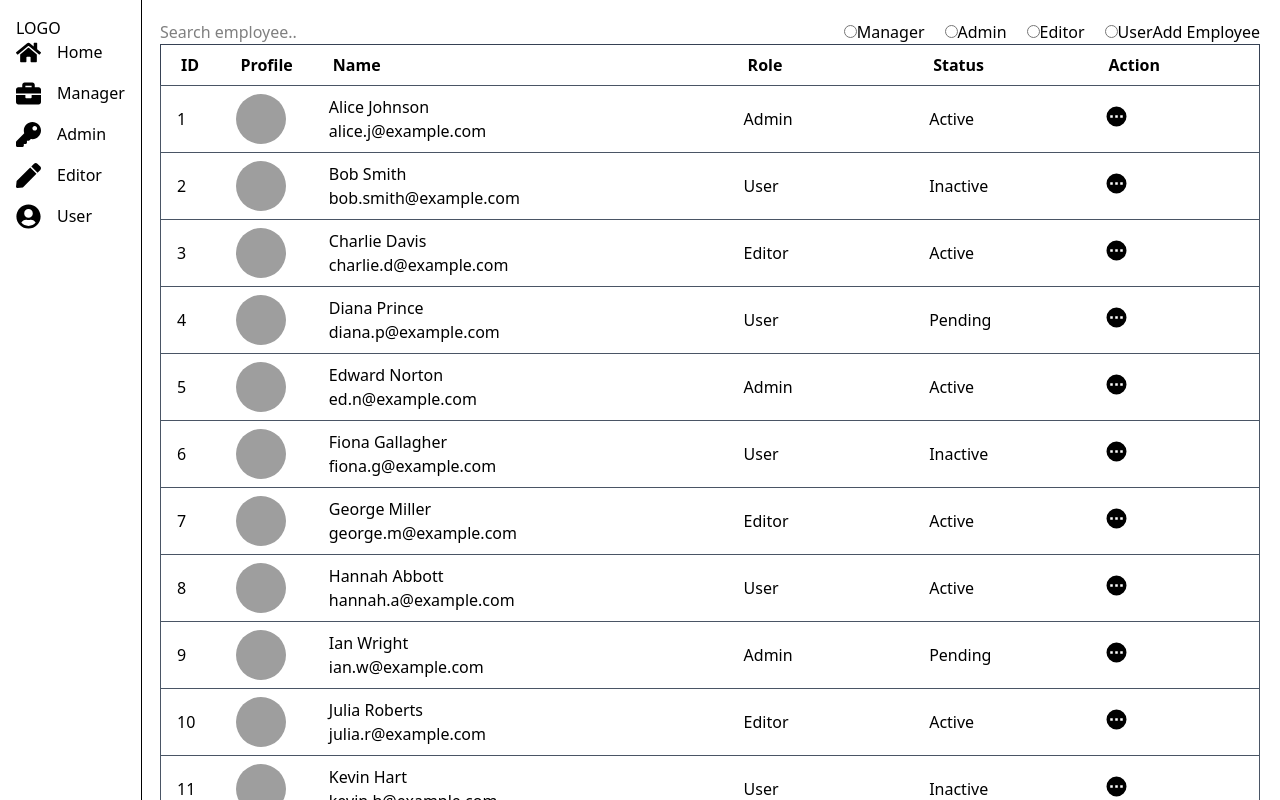
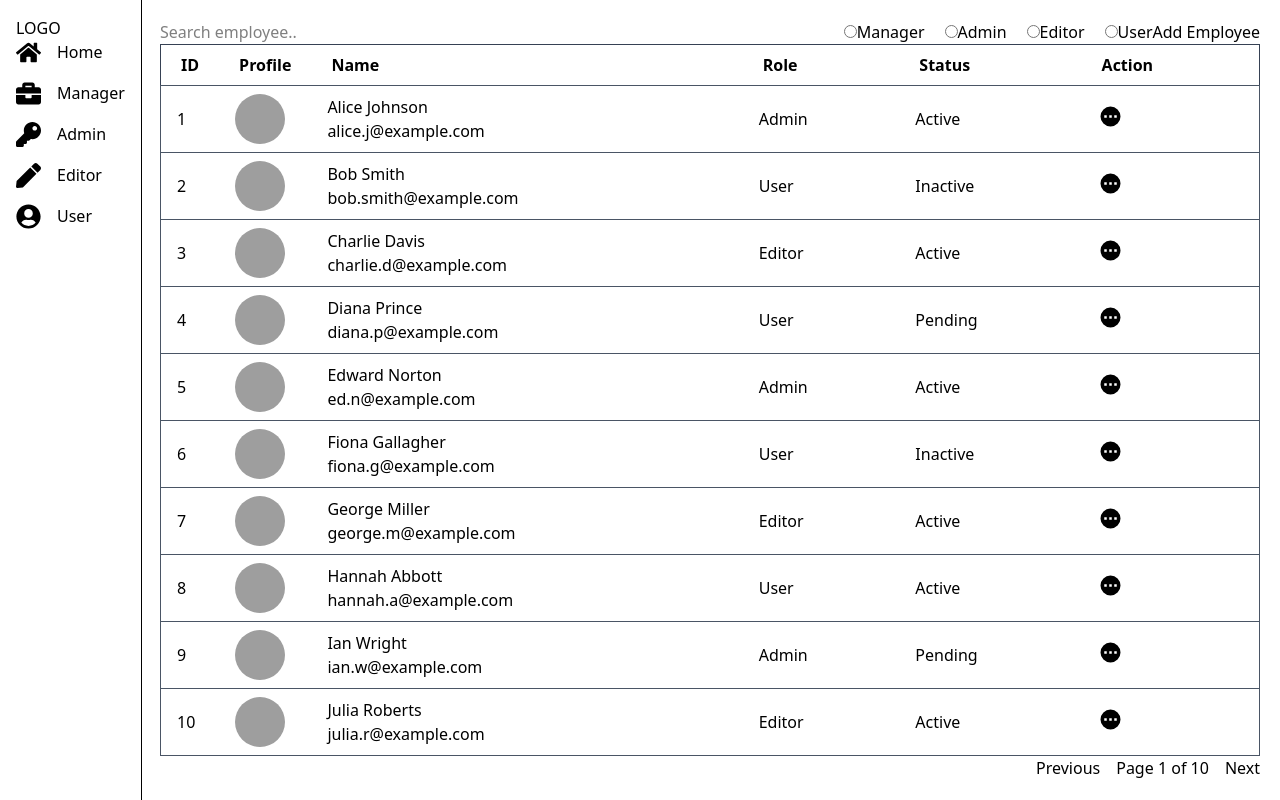
Before and after one commit to Zer0-Gravity/mini-react-project, a React (Vite) app in the folder people-grid/: page / in a window 1280 px wide. Shown: the top 800 px of the page. Built offline with nearby package versions, Linux system fonts and the light colour scheme; grey boxes are pictures that could not be loaded.

Commit message:
Feat: Add pagination logic for the table

```diff
--- a/people-grid/src/Component/Table.tsx
+++ b/people-grid/src/Component/Table.tsx
@@ -1,7 +1,20 @@
 import { HiDotsCircleHorizontal } from "react-icons/hi";
 import type { PeopleProps } from "../Utils/Type";
+import { useState } from "react";
 
 function Table({ filteredData }: { filteredData: PeopleProps[] }) {
+    const [currentPage, setCurrentPage] = useState(1);
+
+    const itemPerPage = 10;
+    const startIndex = (currentPage - 1) * itemPerPage;
+    const currentData = filteredData.slice(
+        startIndex,
+        startIndex + itemPerPage
+    );
+
+    const totalPage = Math.ceil(filteredData.length / itemPerPage);
+    const handleNavButton = (page: number) => setCurrentPage(page);
+
     return (
         <div className="flex flex-col">
             <table className="min-w-full table-auto rounded border border-gray-700 ">
@@ -17,7 +30,7 @@ function Table({ filteredData }: { filteredData: PeopleProps[] }) {
                 </thead>
 
                 <tbody>
-                    {filteredData.map((employee) => (
+                    {currentData.map((employee) => (
                         <tr
                             key={employee.id}
                             className="border border-gray-600"
@@ -49,9 +62,15 @@ function Table({ filteredData }: { filteredData: PeopleProps[] }) {
             </table>
 
             <div className="flex gap-4 justify-end">
-                <button>Previous</button>
-                <p>Page 1 of 2</p>
-                <button>Next</button>
+                <button onClick={() => handleNavButton(currentPage - 1)}>
+                    Previous
+                </button>
+                <p>
+                    Page {currentPage} of {totalPage}
+                </p>
+                <button onClick={() => handleNavButton(currentPage + 1)}>
+                    Next
+                </button>
             </div>
         </div>
     );
```
Also changed, not shown: people-grid/src/App.tsx (line endings or trailing spaces).
